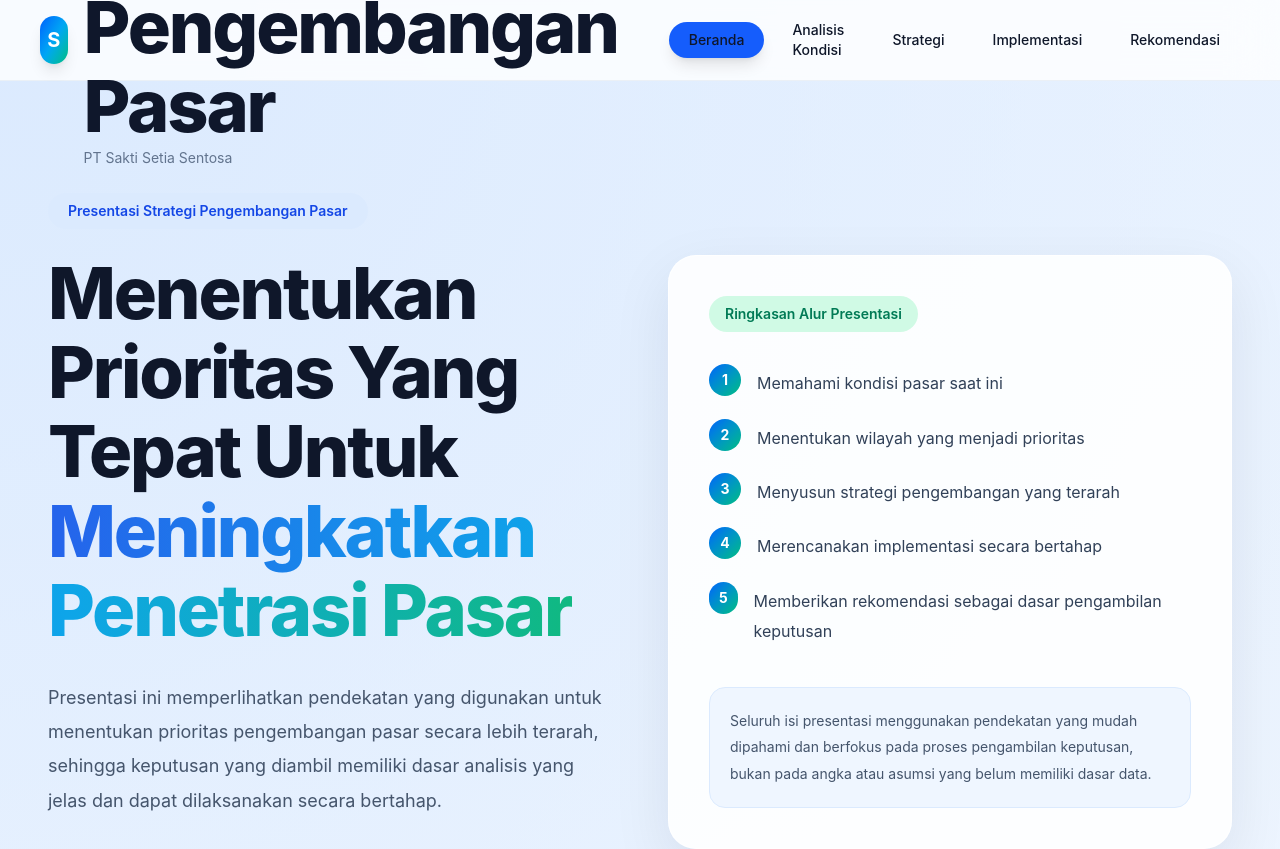
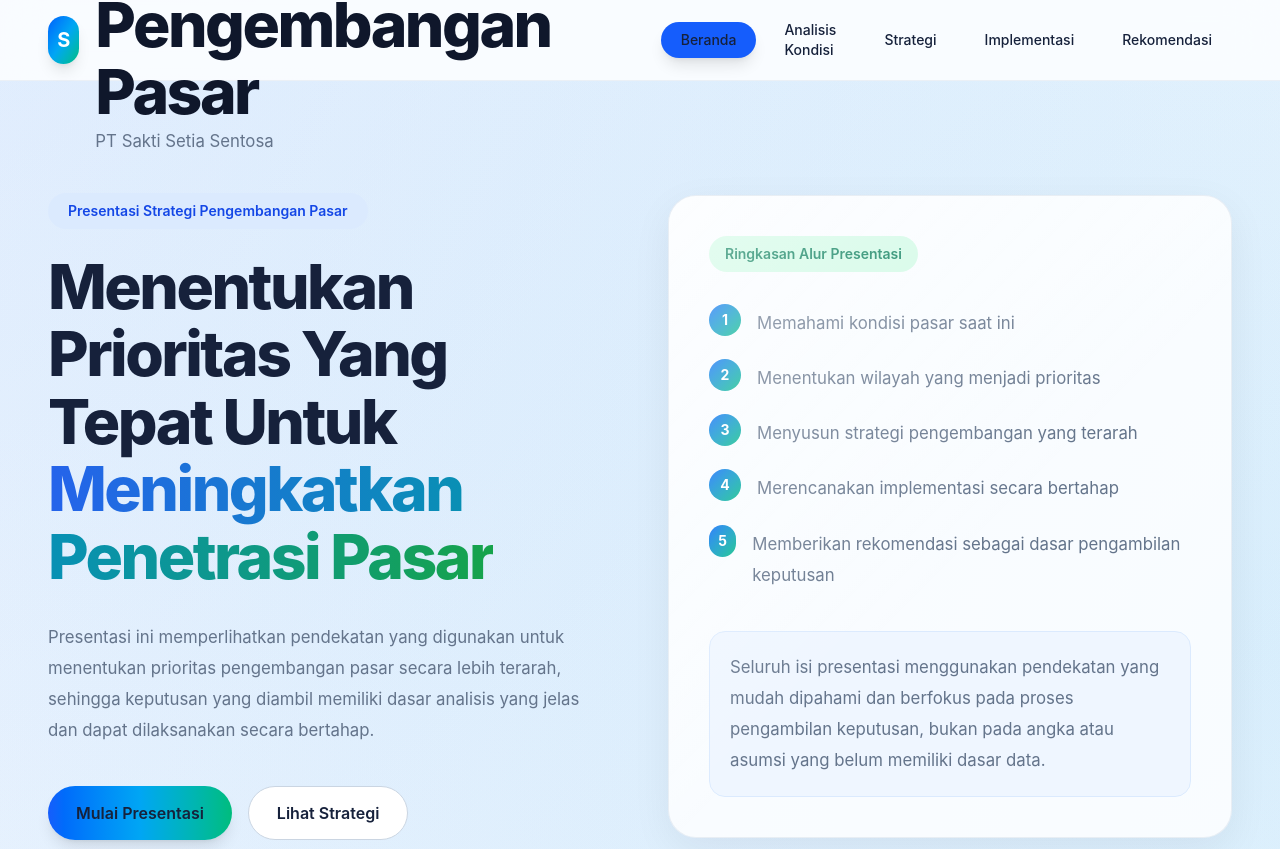
Before and after one commit to dawudsw0491-cell/market-strategy-presentation, a Next.js app: page / in a window 1280 px wide. Shown: the top 849 px of the page. Built offline with nearby package versions, Linux system fonts and the light colour scheme.

Commit message:
style: redesign global design system

```diff
--- a/app/globals.css
+++ b/app/globals.css
@@ -1,61 +1,75 @@
 @import "tailwindcss";
 
 :root {
-  --background: #f8fafc;
-  --surface: #ffffff;
+  --background: #f7f9fc;
+  --surface: rgba(255,255,255,.82);
 
-  --foreground: #0f172a;
+  --foreground: #16213b;
   --muted: #64748b;
 
   --primary: #2563eb;
-  --primary-hover: #1d4ed8;
+  --secondary: #06b6d4;
+  --accent: #22c55e;
 
-  --secondary: #10b981;
+  --border: rgba(226,232,240,.75);
 
-  --border: #e2e8f0;
+  --shadow:
+    0 12px 40px rgba(15,23,42,.06);
 
-  --gradient-start: #eff6ff;
-  --gradient-middle: #ffffff;
-  --gradient-end: #ecfeff;
+  --shadow-hover:
+    0 28px 70px rgba(37,99,235,.12);
 }
 
 *,
 *::before,
-*::after {
-  box-sizing: border-box;
+*::after{
+  box-sizing:border-box;
 }
 
-html {
-  scroll-behavior: smooth;
+html{
+  scroll-behavior:smooth;
 }
 
-body {
-  margin: 0;
+body{
 
-  min-height: 100vh;
+margin:0;
 
-  background:
-    radial-gradient(circle at top left,#dbeafe 0%,transparent 30%),
-    radial-gradient(circle at bottom right,#ccfbf1 0%,transparent 35%),
-    linear-gradient(
-      180deg,
-      var(--gradient-start),
-      var(--gradient-middle),
-      var(--gradient-end)
-    );
+min-height:100vh;
 
-  color: var(--foreground);
+overflow-x:hidden;
 
 font-family:
 Inter,
 system-ui,
 sans-serif;
 
-  text-rendering: optimizeLegibility;
+color:var(--foreground);
 
-  -webkit-font-smoothing: antialiased;
+text-rendering:optimizeLegibility;
 
-  overflow-x: hidden;
+-webkit-font-smoothing:antialiased;
+
+background:
+
+radial-gradient(circle at 0% 0%,
+rgba(59,130,246,.13),
+transparent 35%),
+
+radial-gradient(circle at 100% 10%,
+rgba(14,165,233,.12),
+transparent 30%),
+
+radial-gradient(circle at 100% 100%,
+rgba(34,197,94,.10),
+transparent 35%),
+
+linear-gradient(
+180deg,
+#ffffff,
+#f8fbff 45%,
+#f6fbff 100%
+);
+
 }
 
 a{
@@ -81,46 +95,66 @@ button{
 /* Scroll */
 
 ::-webkit-scrollbar{
-  width:8px;
+width:10px;
 }
 
 ::-webkit-scrollbar-track{
-  background:#f1f5f9;
+background:#edf2f7;
 }
 
 ::-webkit-scrollbar-thumb{
-  background:#cbd5e1;
+
+background:
+linear-gradient(
+180deg,
+#60a5fa,
+#0ea5e9
+);
+
 border-radius:999px;
+
 }
 
 ::-webkit-scrollbar-thumb:hover{
-  background:#94a3b8;
+
+background:
+linear-gradient(
+180deg,
+#2563eb,
+#0284c7
+);
+
 }
 
-/* Layout */
+/* Container */
 
 .container-app{
+
 width:100%;
-  max-width:1280px;
+
+max-width:1320px;
 
 margin-inline:auto;
 
-  padding-inline:24px;
+padding-inline:28px;
+
 }
 
 @media(min-width:768px){
 
 .container-app{
 
-padding-inline:40px;
+padding-inline:48px;
 
 }
 
 }
 
+/* Section */
+
 .section-space{
 
-padding-block:96px;
+padding-block:84px;
 
 }
 
@@ -128,7 +162,7 @@ padding-block:96px;
 
 .section-space{
 
-padding-block:72px;
+padding-block:60px;
 
 }
 
@@ -138,29 +172,33 @@ padding-block:72px;
 
 h1{
 
-font-size:clamp(2.5rem,6vw,4.5rem);
+font-size:clamp(2.6rem,5vw,3.9rem);
 
-line-height:1.1;
+line-height:1.08;
 
 font-weight:800;
 
-letter-spacing:-.03em;
+letter-spacing:-0.04em;
 
 }
 
 h2{
 
-font-size:clamp(2rem,4vw,3rem);
+font-size:clamp(1.9rem,3vw,2.8rem);
 
-line-height:1.2;
+line-height:1.15;
 
 font-weight:700;
+
+letter-spacing:-.02em;
 
 }
 
 h3{
 
-font-size:1.5rem;
+font-size:1.45rem;
+
+line-height:1.3;
 
 font-weight:700;
 
@@ -168,37 +206,67 @@ font-weight:700;
 
 p{
 
-line-height:1.9;
+font-size:1.05rem;
+
+line-height:1.85;
+
+color:var(--muted);
 
 }
 
-/* Glass Card */
+/* Glass */
 
 .card{
 
-background:rgba(255,255,255,.88);
+position:relative;
 
-backdrop-filter:blur(18px);
+overflow:hidden;
 
-border:1px solid rgba(255,255,255,.8);
+background:var(--surface);
+
+backdrop-filter:blur(22px);
+
+border:1px solid var(--border);
 
 border-radius:28px;
 
-box-shadow:
+box-shadow:var(--shadow);
 
-0 20px 60px rgba(15,23,42,.08);
+transition:
+transform .35s,
+box-shadow .35s,
+border-color .35s;
 
-transition:.35s;
+}
+
+.card::before{
+
+content:"";
+
+position:absolute;
+
+inset:0;
+
+background:
+
+linear-gradient(
+135deg,
+rgba(255,255,255,.45),
+transparent 55%
+);
+
+pointer-events:none;
 
 }
 
 .card:hover{
 
-transform:translateY(-6px);
+transform:translateY(-4px);
 
-box-shadow:
+box-shadow:var(--shadow-hover);
 
-0 30px 80px rgba(15,23,42,.12);
+border-color:
+rgba(96,165,250,.45);
 
 }
 
@@ -210,9 +278,9 @@ background:
 
 linear-gradient(
 90deg,
-#2563eb,
-#0ea5e9,
-#10b981
+#2563eb 0%,
+#0891b2 50%,
+#16a34a 100%
 );
 
 -webkit-background-clip:text;
@@ -231,21 +299,25 @@ align-items:center;
 
 justify-content:center;
 
-padding:14px 30px;
+padding:15px 34px;
 
 border-radius:999px;
-
-font-weight:600;
 
 background:
 
 linear-gradient(
-90deg,
+135deg,
 #2563eb,
 #0ea5e9
 );
 
 color:white;
+
+font-weight:600;
+
+box-shadow:
+
+0 15px 35px rgba(37,99,235,.22);
 
 transition:.3s;
 
@@ -257,7 +329,7 @@ transform:translateY(-2px);
 
 box-shadow:
 
-0 20px 40px rgba(37,99,235,.25);
+0 24px 45px rgba(37,99,235,.30);
 
 }
 
@@ -265,7 +337,7 @@ box-shadow:
 
 .fade-up{
 
-animation:fadeUp .7s ease forwards;
+animation:fadeUp .75s ease both;
 
 }
 
@@ -275,7 +347,7 @@ from{
 
 opacity:0;
 
-transform:translateY(24px);
+transform:translateY(22px);
 
 }
 
```
Lines whose indentation alone changed are shown as unchanged.
